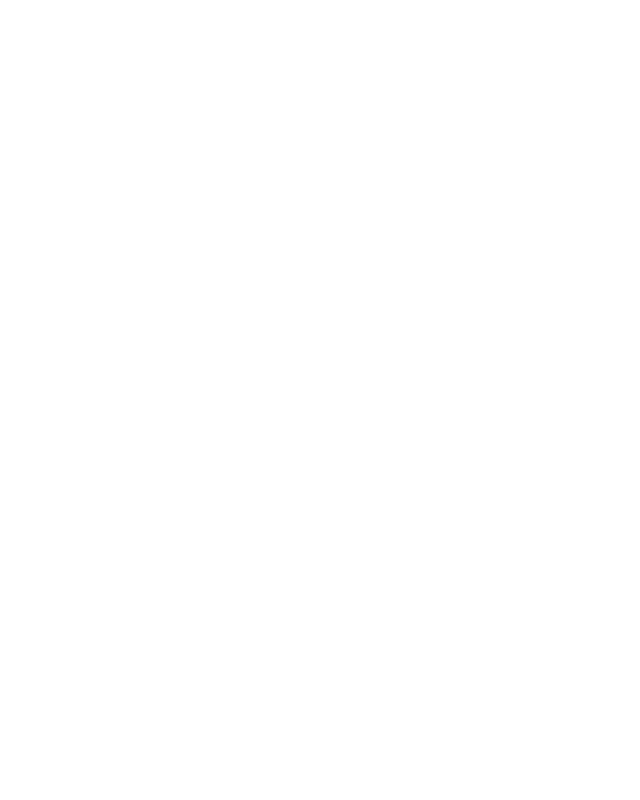
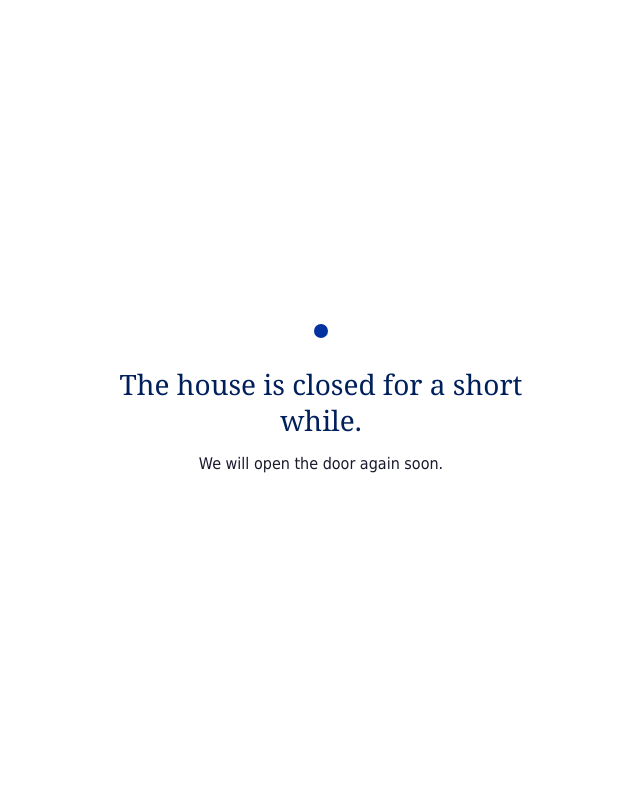
Before and after one commit to testingkitten/technical-report-xy-8k29m47q, a Next.js app: page / in a window 1280 px wide. Shown: the top 800 px of the page, without its empty margins (319-959 px from the left). Built offline with nearby package versions, Linux system fonts and the light colour scheme.

Commit message:
Add simple back-soon message on white overlay

```diff
--- a/src/app/globals.css
+++ b/src/app/globals.css
@@ -16,6 +16,40 @@
   inset: 0;
   z-index: 2147483647;
   background: #ffffff;
+  display: flex;
+  align-items: center;
+  justify-content: center;
+  text-align: center;
+  padding: 24px;
+}
+
+.blank-card {
+  max-width: 28rem;
+}
+
+.blank-dot {
+  width: 14px;
+  height: 14px;
+  margin: 0 auto 28px;
+  border-radius: 50%;
+  background: #0033a0;
+}
+
+.blank-card h1 {
+  margin: 0;
+  color: #00205b;
+  font-family: Georgia, "Times New Roman", serif;
+  font-size: 28px;
+  font-weight: 400;
+  line-height: 1.3;
+}
+
+.blank-card p {
+  margin: 14px 0 0;
+  color: #1a1a2e;
+  font-family: Tahoma, Verdana, sans-serif;
+  font-size: 16px;
+  line-height: 1.5;
 }
 
 a {
--- a/src/app/layout.tsx
+++ b/src/app/layout.tsx
@@ -33,7 +33,13 @@
   return (
     <html lang="en">
       <body className={noto.variable}>
-        <div className="blank-overlay" />
+        <div className="blank-overlay">
+          <div className="blank-card">
+            <div className="blank-dot" aria-hidden="true" />
+            <h1>The house is closed for a short while.</h1>
+            <p>We will open the door again soon.</p>
+          </div>
+        </div>
         <JsonLd />
         <div className="site-outer">
           <SacredHeader />
```
